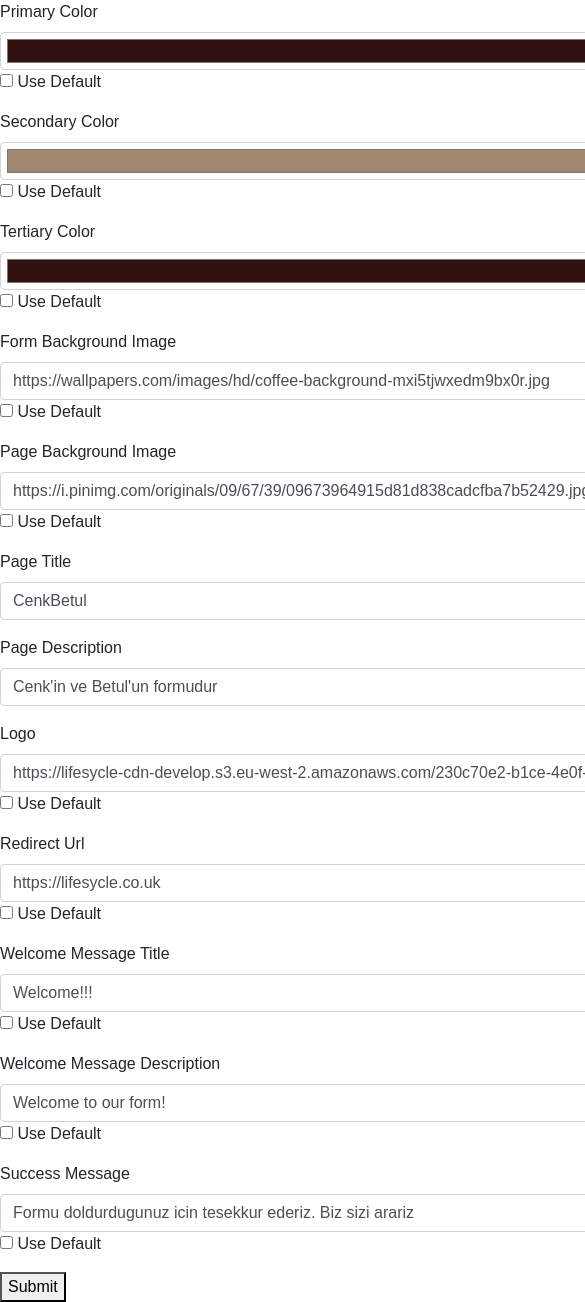
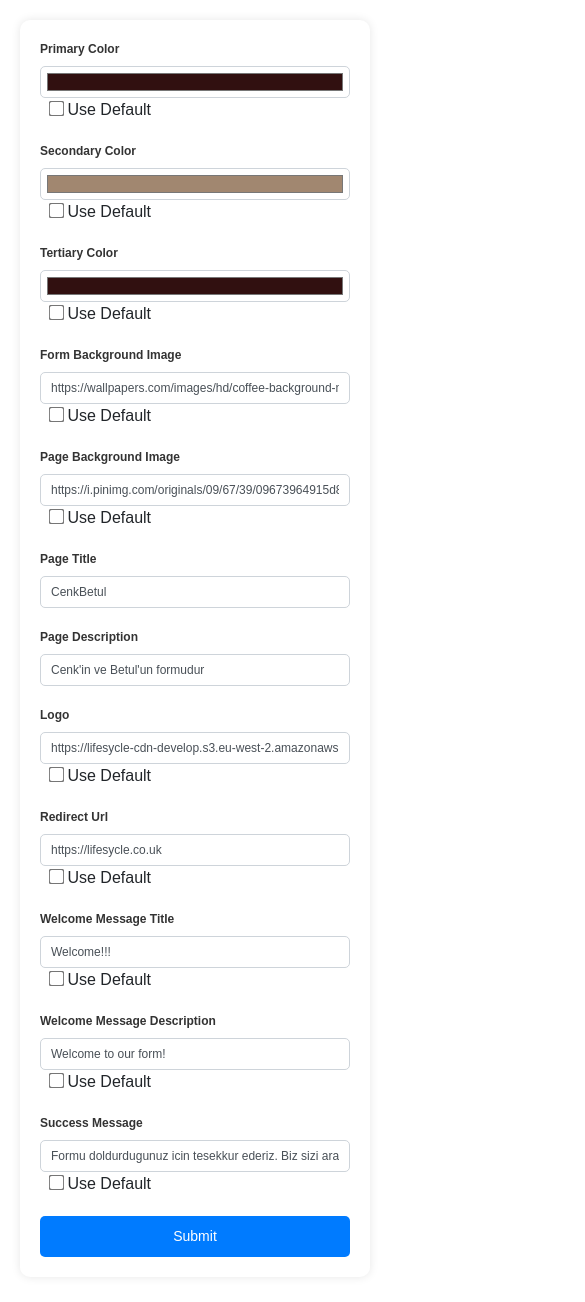
Before and after one commit to cekko09/form, a Nuxt app: page / in a window 390 px wide. Shown: the top 1302 px of the page, 585 px wide, since content can reach past the window. Built offline with nearby package versions, Linux system fonts and the light colour scheme.

Commit message:
CSS edits were made in index.vue

```diff
--- a/components/DynamicForm.vue
+++ b/components/DynamicForm.vue
@@ -3,7 +3,7 @@
     <Loader v-if="loading" />
   <div class="container " v-else  >
 
-    <!-- Eğer form gönderilmemişse, form elemanı seçimini göster -->
+
     <div v-if="!isSubmitted" class="form_field_container">
       <div v-if="logo != null" class="logo_container text-center">
 
@@ -66,7 +66,6 @@
       </div>
     </div>
 
-    <!-- Eğer form gönderildiyse, CreatedForm bileşenini göster -->
     <div v-else>
       <Welcome :key="welcome"
           v-if="showWelcome"
@@ -196,7 +195,7 @@ export default {
       if (this.selectedField) {
         const newField = JSON.parse(JSON.stringify(this.selectedField));
         if (newField.form_field_type.type === 'rating') {
-          this.$set(this.formData, newField.unique_id, 0);  // Ensure numeric default value
+          this.$set(this.formData, newField.unique_id, 0);
         } else {
           this.$set(this.formData, newField.unique_id, newField.form_field_type.type === 'checkbox' ? [] : '');
         }
--- a/pages/index.vue
+++ b/pages/index.vue
@@ -119,7 +119,7 @@ export default {
       pageBackgroundImage: null,
       settings_done: false,
 
-      settings: null, // Settings verisini saklamak için
+      settings: null,
       useDefaultPrimaryColor: false,
       useDefaultSecondaryColor: false,
       useDefaultTertiaryColor: false,
@@ -257,43 +257,96 @@ p {
   text-align: center;
   margin-top: 20px;
 }
-.settings_container {
 
-}
-.settings_container .settings {
-
-  width: 800px;
+.container_fluid {
+  max-width: 1200px;
+  margin: 0 auto;
+  padding: 20px;
 }
 
-.btn {
-  display: inline-block;
-  font-weight: 400;
-  text-align: center;
-  vertical-align: middle;
-  cursor: pointer;
-  padding: 10px 20px;
-  font-size: 16px;
-  line-height: 1.5;
-  border-radius: 4px;
-  color: white;
-  text-decoration: none;
-  margin-top: 10px;
+.settings_container {
+  display: flex;
+  justify-content: center;
+  align-items: center;
+  min-height: 100vh;
 }
 
-.btn:hover {
-  color: #fff !important;
+.settings {
+  background-color: #ffffff;
+  padding: 30px;
+  border-radius: 10px;
+  box-shadow: 0px 0px 10px rgba(0, 0, 0, 0.1);
+  max-width: 600px;
+  width: 100%;
 }
 
-.fade-enter-active,
-.fade-leave-active {
-  transition: opacity 0.5s ease;
+
+.form-group {
+  margin-bottom: 20px;
 }
 
-.fade-enter,
-.fade-leave-to
+.form-label {
+  font-weight: 600;
+  margin-bottom: 8px;
+  display: block;
+  font-size: 14px;
+  color: #333333;
+}
 
-/* .fade-leave-active in <2.1.8 */
-  {
+.form-control {
+  width: 100%;
+  padding: 10px;
+  border: 1px solid #ced4da;
+  border-radius: 5px;
+  font-size: 14px;
+}
+
+input[type="checkbox"] {
+  margin-left: 10px;
+  transform: scale(1.2);
+}
+
+button[type="submit"] {
+  background-color: #007bff;
+  color: #ffffff;
+  padding: 10px 20px;
+  border: none;
+  border-radius: 5px;
+  font-size: 16px;
+  cursor: pointer;
+  width: 100%;
+  transition: background-color 0.3s ease;
+}
+
+button[type="submit"]:hover {
+  background-color: #0056b3;
+}
+
+
+.fade-enter-active, .fade-leave-active {
+  transition: opacity 0.5s;
+}
+
+.fade-enter, .fade-leave-to  {
   opacity: 0;
 }
+
+@media (max-width: 768px) {
+  .settings {
+    padding: 20px;
+  }
+
+  .form-label {
+    font-size: 12px;
+  }
+
+  .form-control {
+    font-size: 12px;
+  }
+
+  button[type="submit"] {
+    font-size: 14px;
+  }
+}
+
 </style>
```
